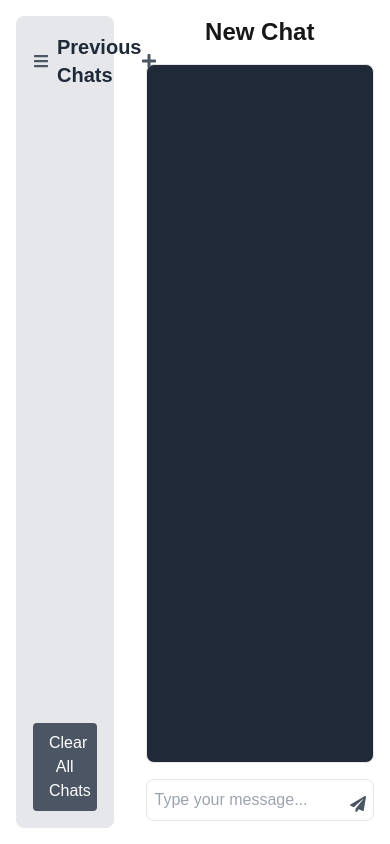
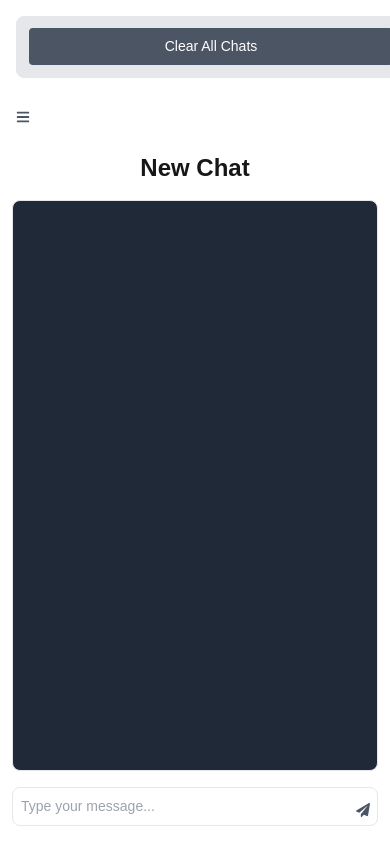
Before and after one commit to sureena888/chatbot, a Next.js app: page / in a window 390 px wide. Built offline with nearby package versions, Linux system fonts and the light colour scheme.

Commit message:
Add files via upload

```diff
--- a/app/globals.css
+++ b/app/globals.css
@@ -25,3 +25,17 @@ body {
     text-wrap: balance;
   }
 }
+
+@media (max-width: 768px) {
+  body {
+    font-size: 14px;
+  }
+
+  .text-2xl {
+    font-size: 1.5rem;
+  }
+
+  .p-4 {
+    padding: 0.75rem;
+  }
+}
--- a/app/page.tsx
+++ b/app/page.tsx
@@ -10,6 +10,7 @@ export default function Home() {
   const [chats, setChats] = useState<Chat[]>([]);
   const [currentChat, setCurrentChat] = useState<Chat | null>(null);
   const [editingChatId, setEditingChatId] = useState<string | null>(null);
+  const [isMobile, setIsMobile] = useState(false);
 
   useEffect(() => {
     const savedChats = localStorage.getItem('chats');
@@ -32,6 +33,13 @@ export default function Home() {
   const chatEndRef = useRef<HTMLDivElement>(null);
 
   const [sidebarOpen, setSidebarOpen] = useState(true);
+
+  useEffect(() => {
+    const checkMobile = () => setIsMobile(window.innerWidth < 768);
+    checkMobile();
+    window.addEventListener('resize', checkMobile);
+    return () => window.removeEventListener('resize', checkMobile);
+  }, []);
 
   useEffect(() => {
     if (chats.length > 0) {
@@ -127,9 +135,9 @@ export default function Home() {
   };
 
   return (
-    <div className="flex min-h-screen">
-      {sidebarOpen && (
-        <aside className="w-1/4 bg-gray-200 rounded-lg border m-4 relative">
+    <div className="flex flex-col md:flex-row min-h-screen">
+      {(sidebarOpen || !isMobile) && (
+        <aside className="w-full md:w-1/4 bg-gray-200 rounded-lg border m-4 relative">
           <div className="flex items-center justify-between m-4">
             <div className="flex items-center">
               <button
@@ -197,10 +205,10 @@ export default function Home() {
           </div>
         </aside>
       )}
-      {!sidebarOpen && (
+      {(!sidebarOpen || isMobile) && (
         <button
           onClick={() => setSidebarOpen(true)}
-          className="m-4 text-gray-600 hover:text-gray-800"
+          className="m-4 text-gray-600 hover:text-gray-800 md:hidden"
         >
           <FaBars />
         </button>
@@ -228,7 +236,7 @@ export default function Home() {
             className="border rounded-lg w-full p-2 pr-10 resize-none text-black bg-white"
             placeholder="Type your message..."
             minRows={1}
-            maxRows={5}
+            maxRows={isMobile ? 3 : 5}
             value={input}
             onChange={(e) => setInput(e.target.value)}
             disabled={streaming || !currentChat}
```
